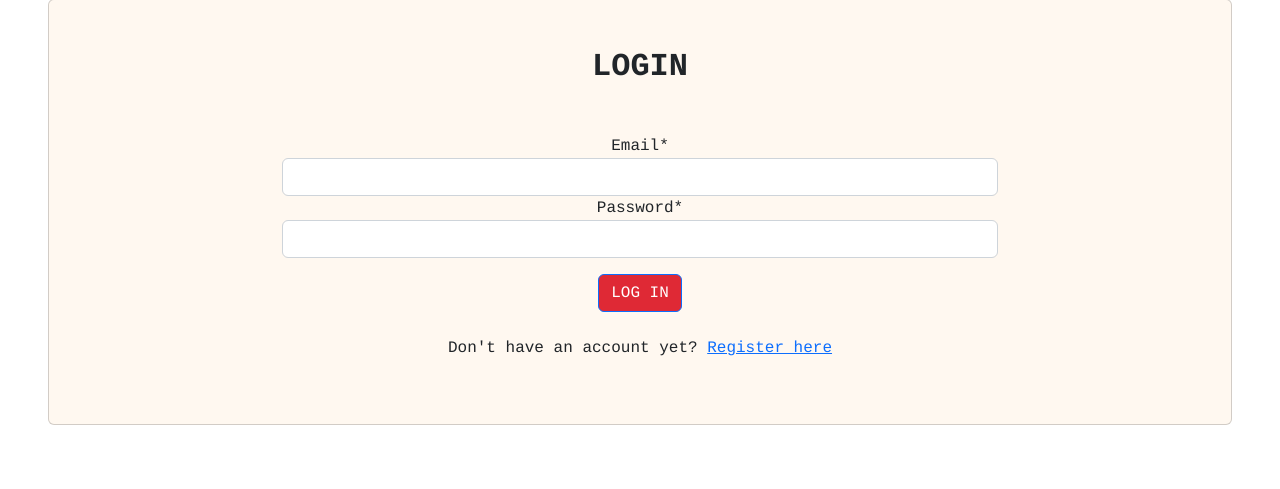
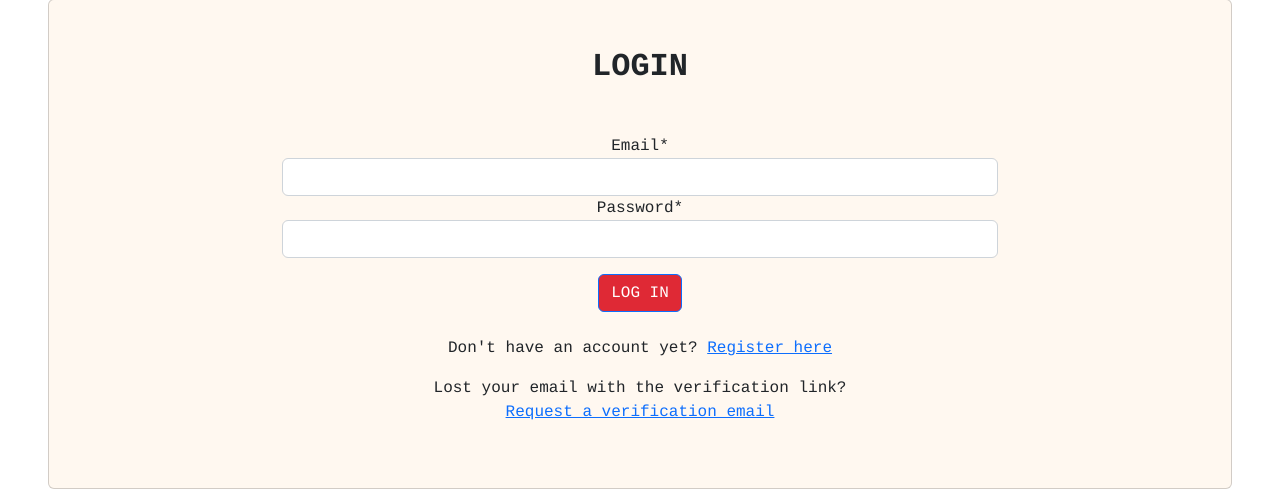
Before and after one commit to maostar1010/Tradr, a Django app: page /login/ in a window 1280 px wide. Shown: the part 325-814 px from the top of the page. Before the commit the page ends 750 px from the top, so only its background shows below. Run offline with Django 4.2, Linux system fonts and the light colour scheme; parts of the project's set-up code (start-up, migrations or seed data) failed here and were passed over; some libraries are stand-ins or nearby versions.

Commit message:
verification and email working fabulous

```diff
--- a/Tradr/Tradr/settings.py
+++ b/Tradr/Tradr/settings.py
@@ -20,7 +20,6 @@ environ.Env.read_env()
 
 # Build paths inside the project like this: BASE_DIR / 'subdir'.
 BASE_DIR = Path(__file__).resolve().parent.parent
-
 
 # Quick-start development settings - unsuitable for production
 # See https://docs.djangoproject.com/en/4.1/howto/deployment/checklist/
@@ -104,6 +103,9 @@ DATABASES = {
 # Password validation
 # https://docs.djangoproject.com/en/4.1/ref/settings/#auth-password-validators
 
+LOGIN_URL = 'login'
+EXPIRE_AFTER = '5m' # verification link expires after 5 min
+
 AUTH_PASSWORD_VALIDATORS = [
     {
         'NAME': 'django.contrib.auth.password_validation.UserAttributeSimilarityValidator',
@@ -152,6 +154,6 @@ EMAIL_USE_TLS = True
 EMAIL_HOST_USER = env('EMAIL_HOST_USER')
 EMAIL_HOST_PASSWORD = env('EMAIL_HOST_PASSWORD')
 
-DEFAULT_FROM_EMAIL = 'noreply<noreply.tradr@gmail.com>'
+DEFAULT_FROM_EMAIL = 'EmailVerification<noreply.tradr@gmail.com>'
 
 RECIPIENT_ADDRESS = env('RECIPIENT_ADDRESS')
--- a/Tradr/Tradr/urls.py
+++ b/Tradr/Tradr/urls.py
@@ -13,6 +13,8 @@ Including another URLconf
     1. Import the include() function: from django.urls import include, path
     2. Add a URL to urlpatterns:  path('blog/', include('blog.urls'))
 """
+
+from web.views import view_auth
 from django.contrib import admin
 from django.urls import path, include
 
@@ -22,6 +24,7 @@ from django.conf.urls.static import static
 urlpatterns = [
     path('admin/', admin.site.urls),
     path('', include("web.urls")),
+    path("login/", view_auth.login, name="login"),
     path('inbox/', include("conversation.urls")),
     path('verification/', include('verify_email.urls'))
 ] + static(settings.MEDIA_URL, document_root=settings.MEDIA_ROOT)
--- a/Tradr/templates/web/login.html
+++ b/Tradr/templates/web/login.html
@@ -83,6 +83,7 @@
               <!-- Register link -->
               <div class="text-center">
                 <p>Don't have an account yet? <a href="/register">Register here</a></p>
+                <p>Lost your email with the verification link? <br><a href="/verification/user/verify-email/request-new-link">Request a verification email</a></p>
                 <!-- <button type="button" class="btn btn-link btn-floating mx-1">
                   <i class="fab fa-facebook-f"></i>
                 </button>
--- a/Tradr/templates/web/logout.html
+++ b/Tradr/templates/web/logout.html
@@ -5,7 +5,7 @@
     <h2>You have been logged out</h2>
     <div class="border-top pt-3" style="min-height:65vh;">
         <small class="text-muted">
-            <a href="{% url 'login' %}">Log in Again</a>
+            <a href="/login">Log in Again</a>
         </small>
     </div>
 {% endblock content %}
--- a/Tradr/web/views/nav.py
+++ b/Tradr/web/views/nav.py
@@ -18,7 +18,7 @@ def home(response):
         })
 
 
-    return HttpResponseRedirect('/login')
+    return HttpResponseRedirect('login')
 
 def cat_detail(request, category):
     try:
--- a/Tradr/web/views/view_auth.py
+++ b/Tradr/web/views/view_auth.py
@@ -14,15 +14,16 @@ def register(response):
     if response.method == "POST":
         form = UserRegForm(response.POST)
         if form.is_valid():
-            form.save()
+            inactive_user = send_verification_email(response, form)
+            # form.save()
             email       = form.cleaned_data.get('email')
-            raw_pass    = form.cleaned_data.get('password1')
-            user = authenticate(email=email, password = raw_pass)
-            auth_login(response, user)
-            messages.success(response, "You have been registered as {}".format(response.user.username))
+            # raw_pass    = form.cleaned_data.get('password1')
+            # user = authenticate(email=email, password = raw_pass)
+            # auth_login(response, user)
+            messages.success(response, "A verification email has been sent to {}. Please verify your email within the next 5 minutes using the link included in the email.".format(email))
             return redirect('/')
         else:
-            messages.error(response, "Error: please correct the errors")
+            messages.error(response, "Error: please correct the indicated errors")
             form = UserRegForm()
     else:
         form = UserRegForm()
@@ -95,7 +96,7 @@ def logout(response):
 
 def profile(response):
     if not response.user.is_authenticated:
-        return redirect('login')
+        return redirect('/login')
 
     if response.method == 'POST':
         form = UserUpdateForm(response.POST, instance = response.user)
```
Also changed, not shown: Tradr/templates/base.html (+11 -11 lines), Tradr/web/views/create_listing.py (+4 -3 lines), Tradr/db.sqlite3, Tradr/media/static/KakaoTalk_20201018_104739074_04.jpg (added), Tradr/media/static/KakaoTalk_20201018_104739074_06.jpg (added), Tradr/media/static/KakaoTalk_20201018_104739074_07.jpg (added), Tradr/media/static/KakaoTalk_20201018_104739074_08.jpg (added), Tradr/media/static/KakaoTalk_20201018_104739074_11.jpg (added), 3 other files.
